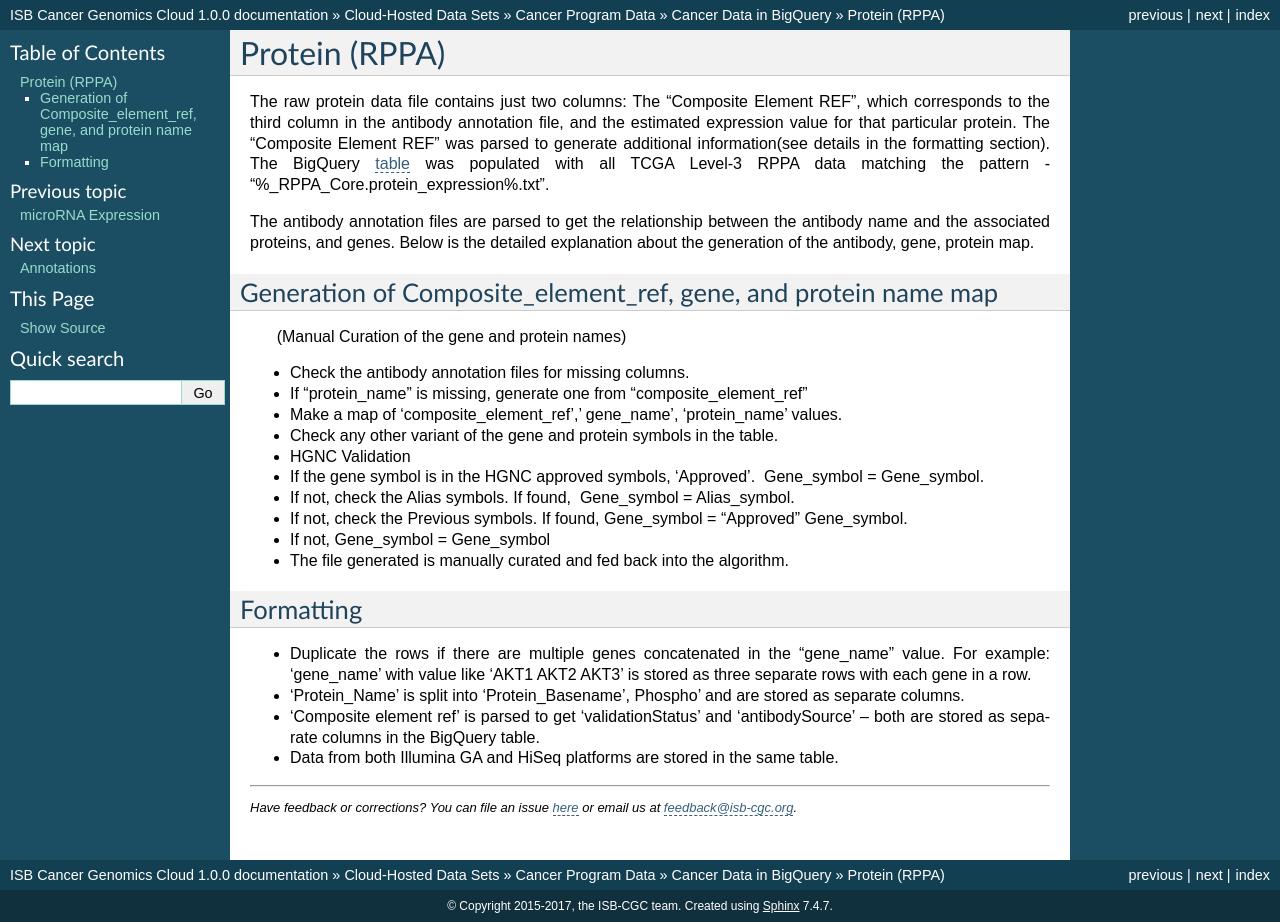
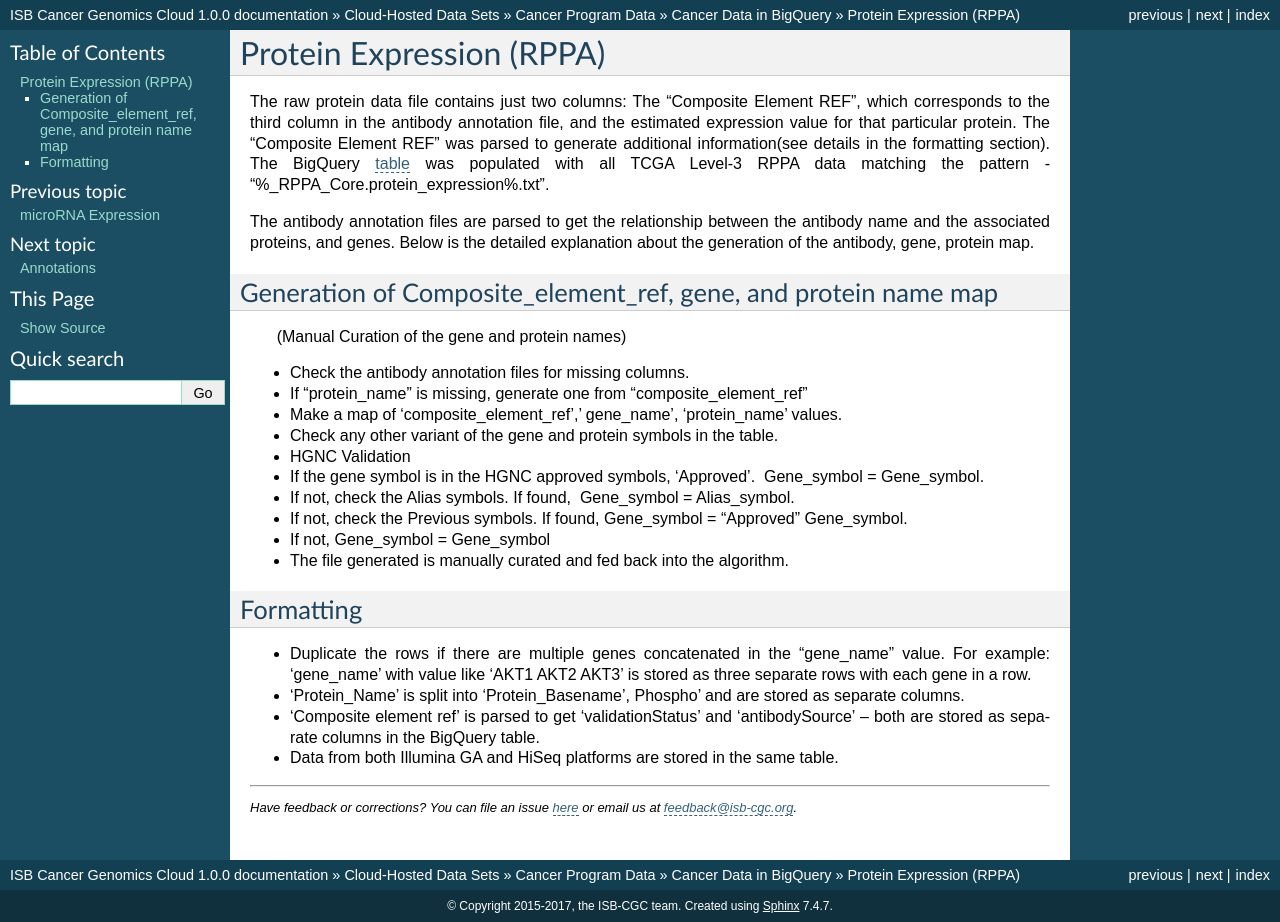
Before and after one commit to isb-cgc/readthedocs, a Sphinx documentation site: the page built from docs/source/sections/data/data2/ETL_proteinExpression.rst, in a window 1280 px wide and 922 px high. Built offline with Sphinx 7.4.7, drawn with Linux system fonts in a browser that asks for light colours; pages that are not in the unit, such as notebooks, are missing from menus.

Commit message:
update mRNA protein somatic

```diff
--- a/docs/source/sections/data/data2/ETL_mRNAexpression.rst
+++ b/docs/source/sections/data/data2/ETL_mRNAexpression.rst
@@ -6,7 +6,7 @@
 produced using the Illumina HiSeq platform and for that reason the first two BigQuery tables containing
 gene expression data are based on those specific subsets of the TCGA mRNA expression data:
 
-- the majority of the data was produced by the `UNC LCCC <https://unclineberger.org/>`_ and the resulting normalized RSEM values are stored in `one table <https://bigquery.cloud.google.com/table/isb-cgc:tcga_201607_beta.mRNA_UNC_HiSeq_RSEM>`_
+- the majority of the data was produced by the `UNC LCCC <https://unclineberger.org/>`_ and the resulting normalized RSEM values are stored in `one table <https://bigquery.cloud.google.com/table/isb-cgc:TCGA_hg19_data_v0.RNAseq_Gene_Expression_UNC_RSEM>`_
 - and a subset of the data was produced by the `BC GSC <http://www.bcgsc.ca/>`_ and the resulting normalized RPKM values are stored in `another table <https://bigquery.cloud.google.com/table/isb-cgc:tcga_201607_beta.mRNA_BCGSC_HiSeq_RPKM>`_
 
 
--- a/docs/source/sections/data/data2/ETL_proteinExpression.rst
+++ b/docs/source/sections/data/data2/ETL_proteinExpression.rst
@@ -1,11 +1,11 @@
-Protein (RPPA)
-==============
+Protein Expression (RPPA)
+=========================
 
 The raw protein data file contains just two columns: The "Composite Element REF", which corresponds to the third column in the antibody
 annotation file, and the estimated expression value for that particular
 protein. The "Composite Element REF" was parsed to generate additional
 information(see details in the formatting section). The BigQuery
-`table <https://bigquery.cloud.google.com/table/isb-cgc:tcga_201607_beta.Protein_RPPA_data>`_
+`table <https://bigquery.cloud.google.com/table/isb-cgc:TCGA_hg19_data_v0.Protein_Expression>`_
 was populated with all TCGA Level-3 RPPA data matching the pattern -
 "%\_RPPA\_Core.protein\_expression%.txt".
 
--- a/docs/source/sections/data/data2/ETL_somaticMutations.rst
+++ b/docs/source/sections/data/data2/ETL_somaticMutations.rst
@@ -1,8 +1,8 @@
-Somatic Mutations (DNA)
+Somatic DNA Mutations
 =======================
 
 The
-`Somatic Mutations table <https://bigquery.cloud.google.com/table/isb-cgc:tcga_201607_beta.Somatic_Mutation_calls>`_
+`Somatic Mutations table <https://bigquery.cloud.google.com/table/isb-cgc:TCGA_hg19_data_v0.Somatic_Mutation_DCC>`_
 in BigQuery contains somatic mutation calls collected from the open-access
 `MAF <https://wiki.nci.nih.gov/display/TCGA/Mutation+Annotation+Format+(MAF)+Specification>`_
 files from 30 tumor types.
```
